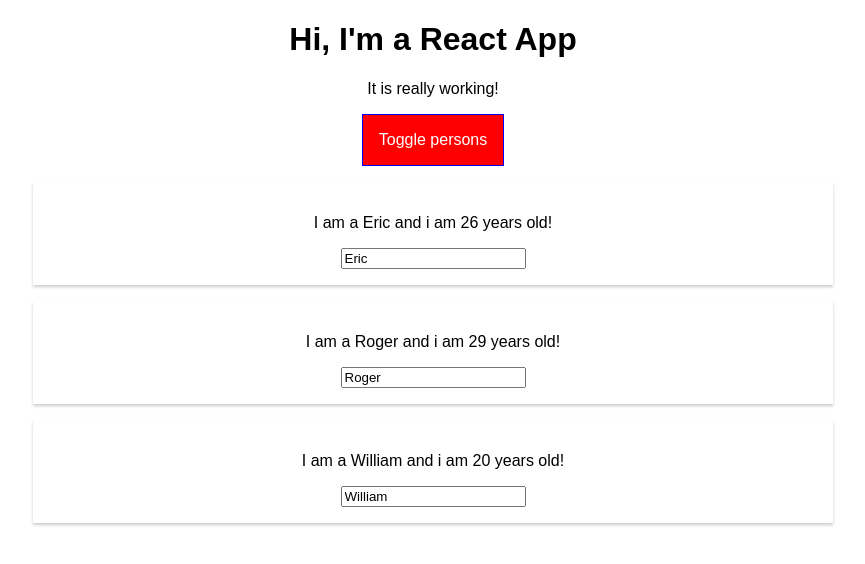
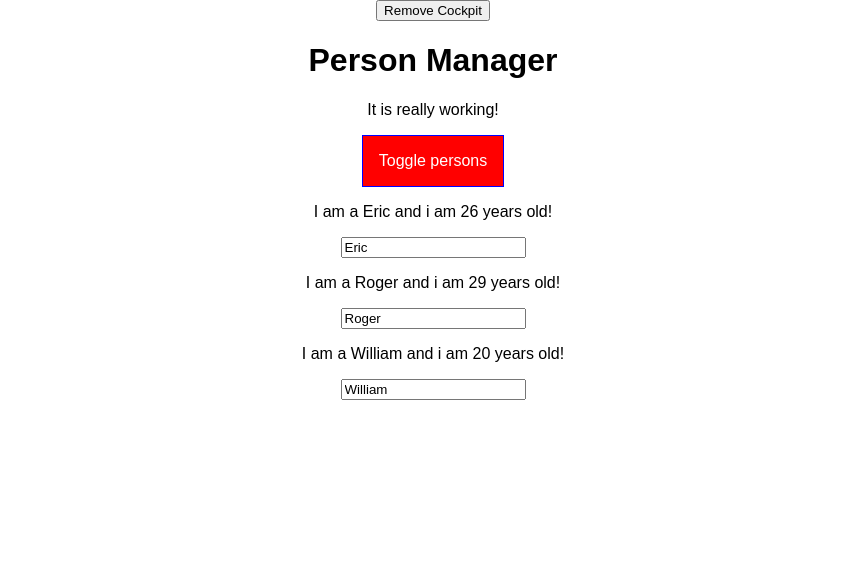
Before and after one commit to Niyonsengaeric/ReactStarting, a React app: page / in a window 1280 px wide. Both pictures are taken after a click on the button "Toggle persons". Shown: the top 564 px of the page, without its empty margins (207-1072 px from the left). Built offline with nearby package versions, Linux system fonts and the light colour scheme.

Commit message:
dive hooks

```diff
--- a/src/components/Cockpit/Cockpit.js
+++ b/src/components/Cockpit/Cockpit.js
@@ -1,7 +1,25 @@
-import React from 'react'
+import React, { useEffect } from 'react'
 import classes from './Cockpit.css';
 
 const cockpit = (props) => {
+  useEffect(() => {
+    console.log('[Cockpit.js] useEffect');
+    setTimeout(() => {
+      alert('saved data to cloud ');
+    }, 1000);
+    return () => {
+      console.log('[Cockpit.js ] cleanup work in useEffect');
+    };
+
+  }, []
+    // [props.persons]
+  );
+  useEffect(() => {
+    console.log('[Cockpit.js ] 2nd useEffect');
+    return () => {
+      console.log('[Cockpit.js ] cleanup work in 2nd useEffect');
+    };
+  });
   const assignedclasses = [];
   let btnClass = '';
   if (props.showPersons) {
@@ -9,16 +27,16 @@
     btnClass = classes.Red;
 
   }
-  if (props.persons.length <= 2) {
+  if (props.personsLength <= 2) {
     assignedclasses.push(classes.red);
   }
-  if (props.persons.length <= 1) {
+  if (props.personsLength <= 1) {
     assignedclasses.push(classes.bold);
   }
 
   return (
     <div className={classes.Cockpit}>
-      <h1>Hi, I'm a React App </h1>
+      <h1>{props.title}</h1>
       <p className={assignedclasses.join(' ')}>It is really working!</p>
       <button
         className={btnClass}
@@ -27,4 +45,4 @@
   );
 
 }
-export default cockpit;
+export default React.memo(cockpit);
--- a/src/components/Persons/Person/Person.js
+++ b/src/components/Persons/Person/Person.js
@@ -1,15 +1,25 @@
-import React from 'react';
+import React, { Component } from 'react';
 import classes from './Person.css';
+import Aux from '../../../hoc/Auxiliary'
 
+class Person extends Component {
+  render() {
+    console.log('[Person.js] rendering...');
+    return (
+      <Aux>
+        <p onClick={this.props.click}>
+          I am a {this.props.name} and i am {this.props.age} years old!
+      </p>
+      <p key="i2">{this.props.children}</p>
+      <input
+          key="i3"
+          type="text"
+          onChange={this.props.changed}
+          value={this.props.name}
+        />
+      </Aux>)
+  }
 
-const person = (props) => {
-  return (
-    <div className={classes.Person}>
-      <p onClick={props.click}>I am a {props.name} and i am {props.age} years old!</p>
-      <p>{props.children}</p>
-      <input type="text" onChange={props.changed} value={props.name} />
-    </div >
-  )
 };
 
-export default person;
+export default Person;
--- a/src/components/Persons/Persons.js
+++ b/src/components/Persons/Persons.js
@@ -1,14 +1,49 @@
-import React from 'react';
+import React, { PureComponent } from 'react';
 import Person from './Person/Person';
-const persons = (props) => props.persons.map((person, index) => {
+class Persons extends PureComponent {
+  // static getDerivedStateFromProps(props, state) {
+  //   console.log('[Persons.js] getDerivedStateFromProps');
+  //   return state;
+  // }
+  // componentWillReceiveProps(props) {
+  //   console.log('[Persons.js] componentWillReceiveProps', props);
+  // }
+
+  // shouldComponentUpdate(nextProps, nextState) {
+  //   console.log('[Persons.js] shouldComponentUpdate');
+  //   if (nextProps.persons !== this.props.persons) {
+  //     return true;
+
+  //   } else {
+  //     return false;
+  //   }
+  // }
+  getSnapshotBeforeUpdate(prevProps, prevState) {
+    console.log('[Persons.js] getSnapshotBeforeUpdate');
+    return { message: 'Snapshot!' };
+  }
+  componentDidUpdate(prevProps, prevState, snapshot) {
+    console.log('[Persons.js] componentDidUpdate');
+    console.log(snapshot);
+
+  }
+  componentWillUnmount() {
+    console.log('[Persons.js] componentWillUnmount');
+  }
+  render() {
+    console.log('[Persons.js] rendering...');
+    return this.props.persons.map((person, index) => {
       return <Person
-    click={() => props.clicked(index)}
+        click={() => this.props.clicked(index)}
         name={person.name}
         age={person.age}
         key={person.id}
 
-    changed={(event) => props.changed(event, person.id)}
+        changed={(event) => this.props.changed(event, person.id)}
       />
     });
 
-export default persons;
+  }
+};
+
+export default Persons;
--- a/src/containers/App.js
+++ b/src/containers/App.js
@@ -4,16 +4,44 @@
 import Cockpit from '../components/Cockpit/Cockpit';
 
 class App extends Component {
-  state = {
+  constructor(props) {
+    super(props);
+    console.log('[App.js] constructor');
+    this.state = {
+
       persons: [
         { id: 'wewe01', name: 'Eric', age: 26 },
         { id: 'wewe02', name: 'Roger', age: 29 },
         { id: 'wewe03', name: 'William', age: 20 }
       ],
       otherState: 'some other value',
-    showPersons: false
+      showPersons: false,
+      showCockpit: true
+    }
+  }
+
+  static getDerivedStateFromProps(props, state) {
+    console.log('[App.js] getDerivedStateFromProps', props);
+    return state;
+  }
+  // componentWillMount()  {
+  //   console.log('[App.js] componentWillMount');
+  // }
+
+  componentDidMount() {
+    console.log('[App.js] componentDidMount');
+  }
+
+  shouldComponentUpdate(nextProps, nextState) {
+    console.log('[App.js] shouldComponentUpdate');
+    return true;
 
   }
+  componentDidUpdate(prevProps, prevState, snapshot) {
+    console.log('[App.js] componentDidUpdate');
+
+  }
+
   nameChangedHandler = (event, id) => {
     const personIndex = this.state.persons.findIndex(p => {
       return p.id === id;
@@ -44,11 +72,10 @@
   }
 
   render() {
-
+    console.log('[App.js] render');
     let persons = null;
     if (this.state.showPersons) {
       persons = (
-
         <Persons
           persons={this.state.persons}
           clicked={this.deletePersonHandler}
@@ -60,11 +87,19 @@
     return (
 
       <div className={classes.App}>
+        <button onClick={() => {
+          this.setState({ showCockpit: false });
+        }}
+
+        >Remove Cockpit</button>
+        {this.state.showCockpit ?(
           <Cockpit
+          title={this.props.appTitle}
           showPersons={this.state.showPersons}
-          persons={this.state.persons}
+          personsLength={this.state.persons.length}
           clicked={this.togglePersonHandler}
         />
+         ):null}
         {persons}
 
       </div>
--- /dev/null
+++ b/src/hoc/Auxiliary.js
@@ -0,0 +1,2 @@
+const aux = props => props.children;
+export default aux;
--- a/src/index.js
+++ b/src/index.js
@@ -4,5 +4,5 @@
 import App from './containers/App';
 import registerServiceWorker from './registerServiceWorker';
 
-ReactDOM.render(<App />, document.getElementById('root'));
+ReactDOM.render(<App appTitle="Person Manager"/>, document.getElementById('root'));
 registerServiceWorker();
```
Lines whose indentation alone changed are shown as unchanged.
